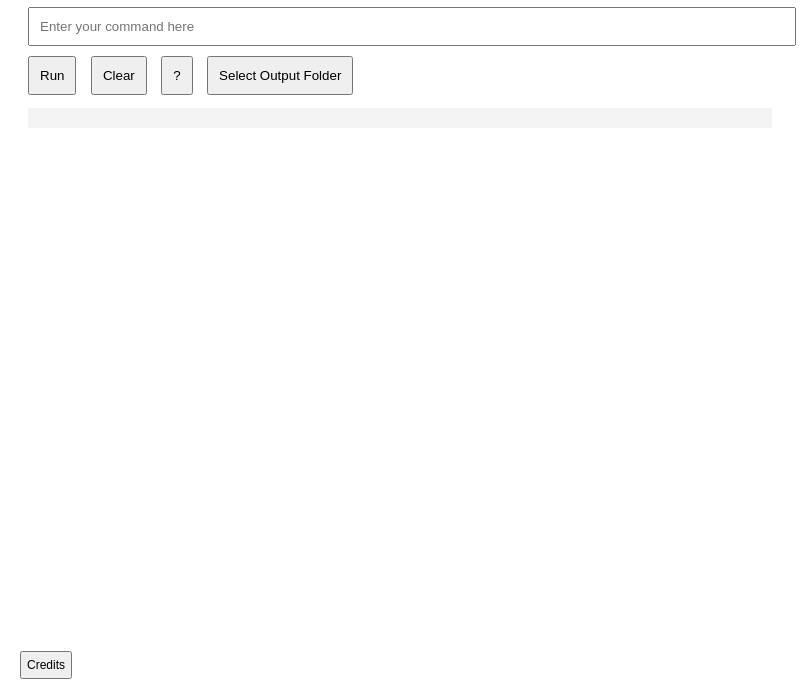
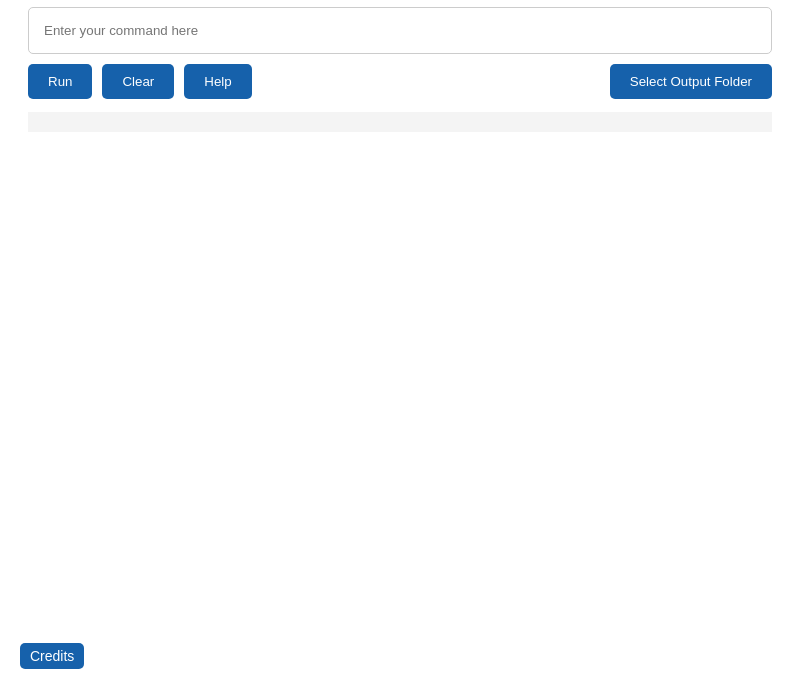
Before and after one commit to ili-yahu/cdli-api-client-app, an Electron app: page index.html in a window 800 px wide. Shown: the part 101-800 px from the top of the page. Drawn offline with Linux system fonts and the light colour scheme.

Commit message:
app_beta_1.1

```diff
--- a/index.html
+++ b/index.html
@@ -41,12 +41,27 @@
             text-decoration: none;
             cursor: pointer;
         }
-        #creditsButton {
-            font-size: 12px; /* Smaller text for the credits button */
-            padding: 5px; /* Smaller padding */
-            position: absolute; /* Position it at the bottom left */
-            bottom: 20px;
-            left: 20px;
+        .title-rectangle {
+            background-color: #1661AB; /* Your chosen blue */
+            height: 70px; /* Adjust height as needed */
+            display: flex; /* Use flexbox for centering */
+            align-items: center; /* Center vertically */
+            justify-content: center; /* Center horizontally */
+            text-align: center; /* Center text */
+        }
+        .title {
+            color: white; /* Ensure text color is white */
+            font-weight: 600; /* Optional: Make text bold */
+            text-transform: uppercase; /* Make text uppercase */
+        }
+        #commandInput {
+            width: 100%; /* Match the container's width */
+            padding: 15px; /* Add some padding inside the input box */
+            border: 1px solid #ccc;
+            border-radius: 5px;
+            box-sizing: border-box; /* Ensure padding doesn't affect the overall width */
+            margin-top: 10px; /* Space between input and top */
+            margin-bottom: 10px; /* Space between input and buttons */
         }
         #suggestions {
             max-height: 200px; /* Set a maximum height for the suggestions list */
@@ -85,19 +100,58 @@
         #suggestions li:hover {
             background-color: #f0f0f0; /* Highlight item on hover */
         }
+        .button-container {
+            display: flex; /* Use flexbox for layout */
+            justify-content: space-between; /* Space between left buttons and select folder button */
+            align-items: center; /* Align buttons vertically centered */
+            margin: 0; /* No margin around the container */
+        }
+        .left-buttons {
+            display: flex; /* Use flexbox for left buttons */
+        }
+        #selectFolderButton {
+            margin-left: auto; /* Push this button to the right of the flex container */
+            margin-right: 0; /* Remove margin for last button */
+        }
+        button {
+            background-color: #1661AB; /* Updated button color */
+            color: white; /* Button text color */
+            border: none; /* No border */
+            border-radius: 5px; /* Rounded corners */
+            padding: 10px 20px; /* Button padding */
+            cursor: pointer; /* Pointer cursor on hover */
+        }
+        button:hover {
+            background-color: #3B8DCE; /* Darker shade on hover */
+        }
+        #creditsButton {
+            font-size: 12px; /* Smaller text for the credits button */
+            padding: 5px; /* Smaller padding */
+            position: absolute; /* Position it at the bottom left */
+            bottom: 20px;
+            left: 20px;
+            padding: 5px 10px; /* Smaller padding for Credits button */
+            font-size: 14px; /* Smaller font size for Credits button */
+            margin: 10px 0; /* Optional: Add margin to position it away from the buttons */
+        }
     </style>
 </head>
 <body>
-    <h1>CDLI API Client</h1>
+    <div class="title-rectangle">
+        <h1 class="title">CDLI API CLIENT</h1>
+    </div>
     <input type="text" id="commandInput" placeholder="Enter your command here">
     <ul id="suggestions" style="display: none;"></ul>
-    <button id="runButton">Run</button>
-    <button id="clearButton">Clear</button>
-    <button id="helpButton">?</button>
-    <button id="creditsButton">Credits</button>
-    <button id="selectFolderButton">Select Output Folder</button>
+    <div class="button-container">
+        <div class="left-buttons">
+            <button id="runButton">Run</button>
+            <button id="clearButton">Clear</button>
+            <button id="helpButton">Help</button>
+        </div>
+        <button id="selectFolderButton">Select Output Folder</button> <!-- This button will align to the right -->
+    </div>
+    <button id="creditsButton">Credits</button> <!-- Credits button remains separate -->
     <pre id="output"></pre>
-
     <!-- Help Modal Structure -->
     <div id="helpModal" class="modal">
         <div class="modal-content">
```
